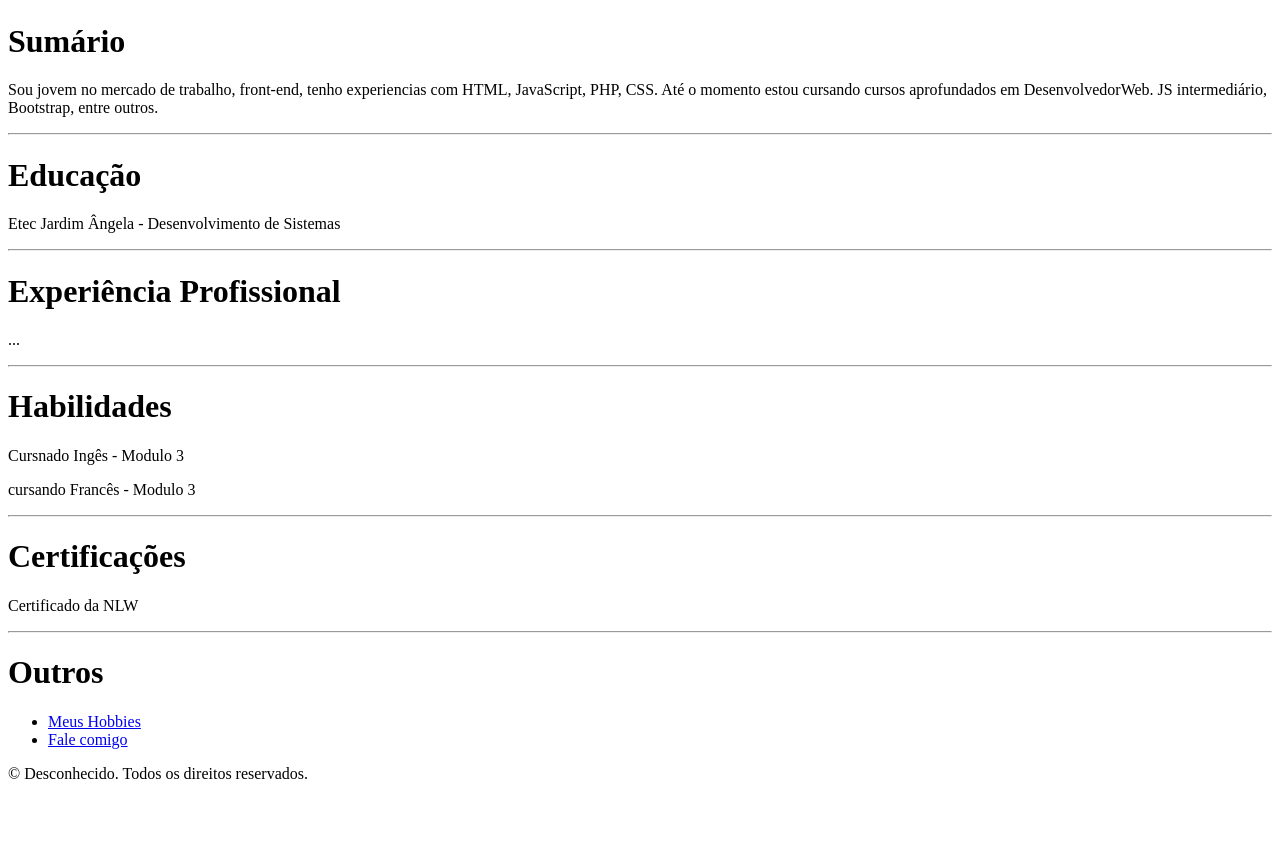
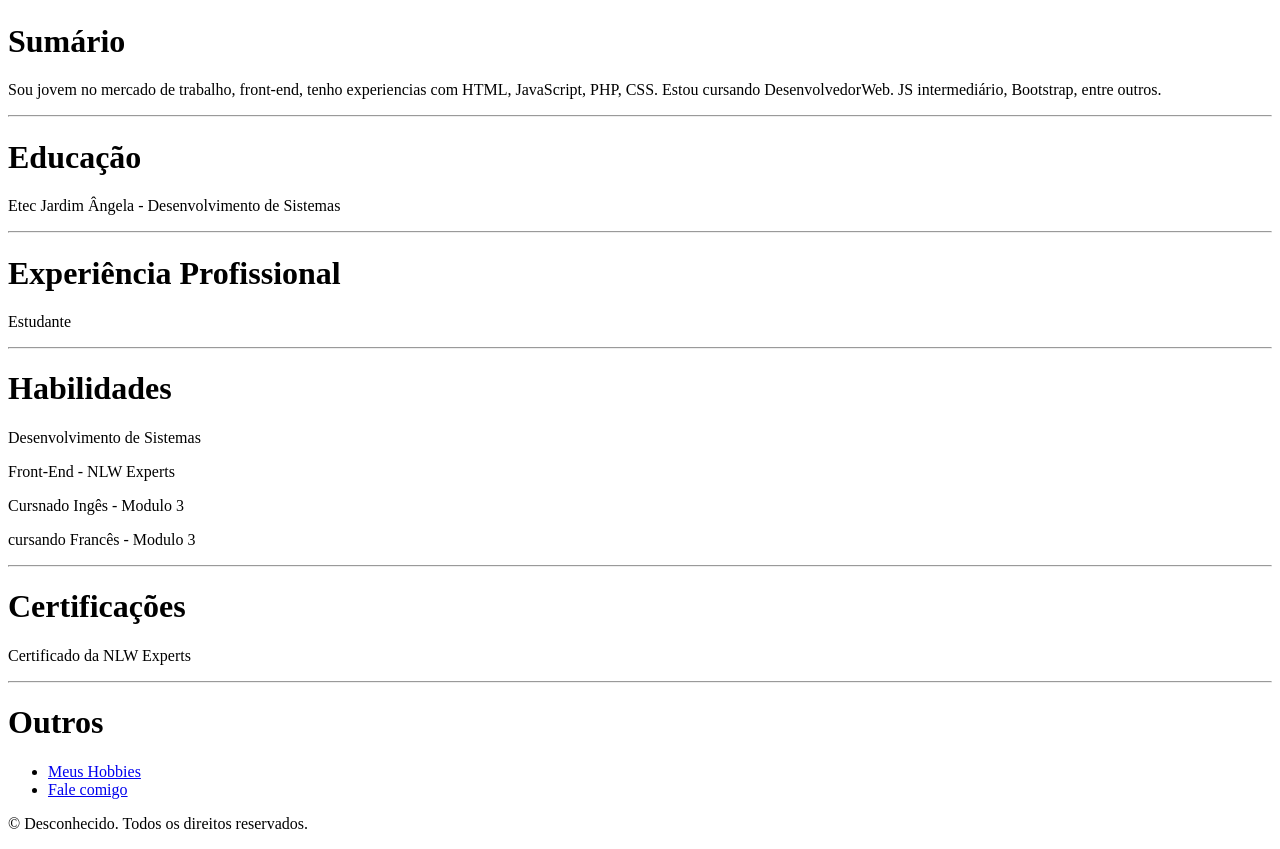
Before and after one commit to GhustavoSantos/Portifolio-Beta, a plain HTML site: page index.html in a window 1280 px wide. Shown: the part 432-1281 px from the top of the page. Before the commit the page ends 1231 px from the top, so only its background shows below. Drawn offline with Linux system fonts and the light colour scheme.

Commit message:
Correções nas Escritas do Index

```diff
--- a/index.html
+++ b/index.html
@@ -9,7 +9,7 @@
     <img src="img/IMG_20240328_163525533_HDR.jpg" style="width: 25%;">
 
     <h1>Sumário</h1>
-        <p>Sou jovem no mercado de trabalho, front-end, tenho experiencias com HTML, JavaScript, PHP, CSS. Até o momento estou cursando cursos aprofundados em DesenvolvedorWeb. JS intermediário, Bootstrap, entre outros.</p>
+        <p>Sou jovem no mercado de trabalho, front-end, tenho experiencias com HTML, JavaScript, PHP, CSS. Estou cursando DesenvolvedorWeb. JS intermediário, Bootstrap, entre outros.</p>
 
     <hr>
 
@@ -21,11 +21,13 @@
     <hr>
 
     <h1>Experiência Profissional</h1>
-        <p>...</p>
+        <p>Estudante</p>
 
     <hr>
 
     <h1>Habilidades</h1>
+        <p>Desenvolvimento de Sistemas</p>
+        <p>Front-End - NLW Experts</p>
         <p>Cursnado Ingês - Modulo 3</p>
         <p>cursando Francês - Modulo 3</p>
 
@@ -33,7 +35,7 @@
 
     <h1>Certificações</h1>
 
-        <p>Certificado da NLW</p>
+        <p>Certificado da NLW Experts</p>
 
     <hr>
 
```
